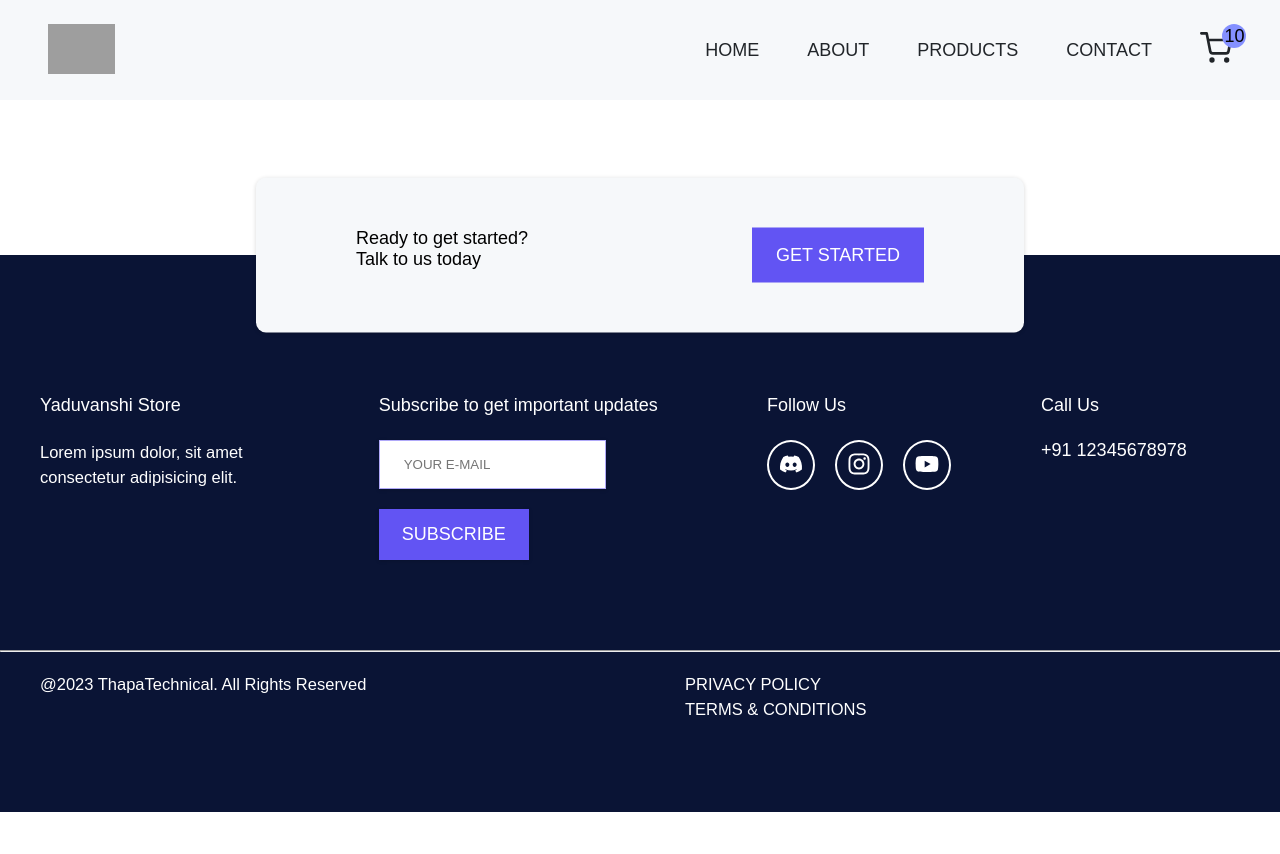
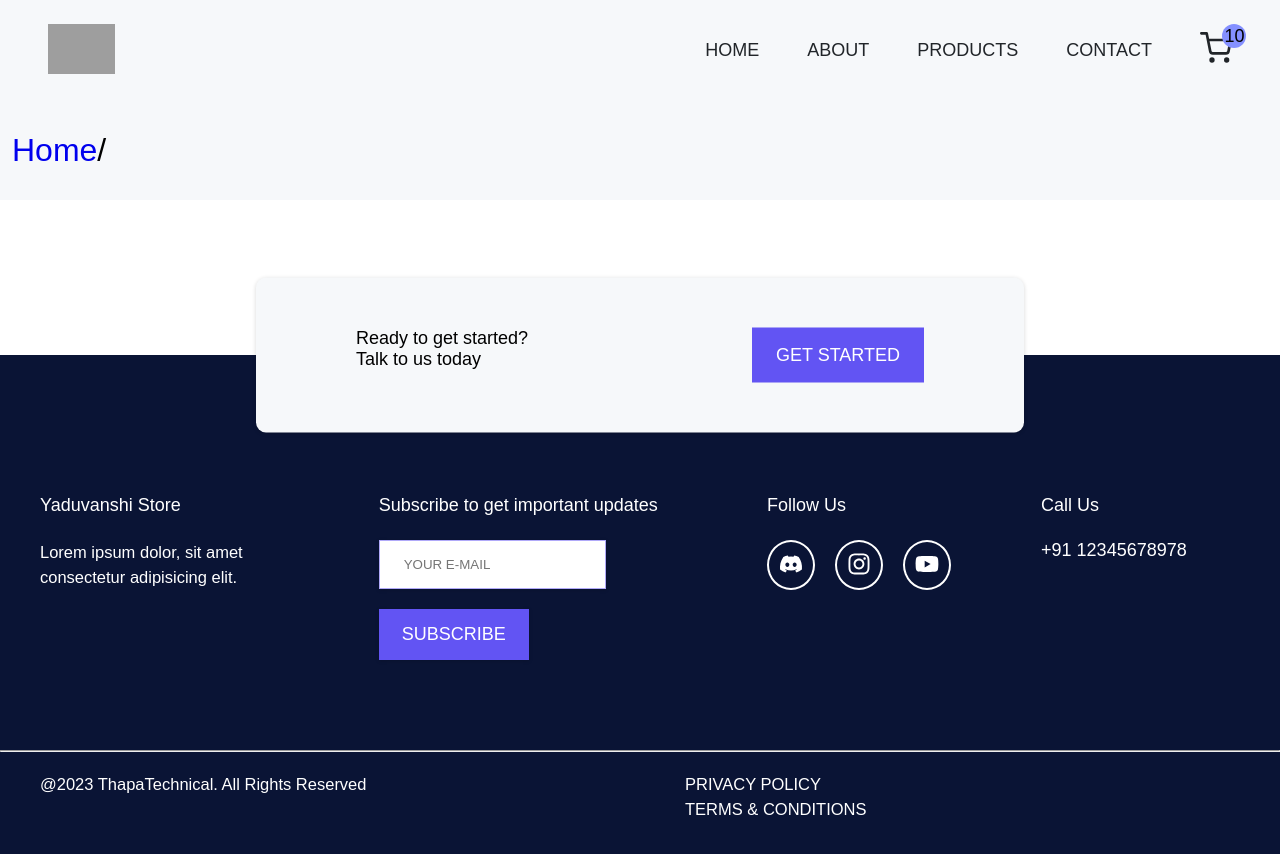
Before and after one commit to ashwin7455/E-commerce, a React (Create React App) app: page /singleproduct/1 in a window 1280 px wide. Shown: the top 854 px of the page. Before the commit the page ends 812 px from the top, so only its background shows below. Built offline with nearby package versions, Linux system fonts and the light colour scheme; no server answers; grey boxes are pictures that could not be loaded.

Commit message:
added pagenavigation

```diff
--- a/src/SingleProduct.js
+++ b/src/SingleProduct.js
@@ -1,4 +1,48 @@
 import styled from "styled-components";
+
+import { useParams } from "react-router-dom";
+
+import React, { useEffect } from 'react'
+import { useProductContext } from "./components/context/Productcontex";
+import PageNavigation from "./components/PageNavigation";
+
+const API = "https://api.pujakaitem.com/api/products"
+
+
+
+const SingleProduct = () => {
+  const { getSingleProduct ,isSingleLoading , singleProduct } = useProductContext()
+   const { id } = useParams()
+
+   const {
+     id:alias,
+     name,
+     company,
+     price,
+     description,
+     category,
+     stocks,
+     stars,
+     reviews,
+   } = singleProduct;
+
+
+   useEffect(() => {
+     getSingleProduct(`${API}?id=${id}`);
+   },[])
+
+  return (
+    <Wrapper>
+      <PageNavigation title = {name}/>
+    </Wrapper>
+  )
+
+}
+
+export default SingleProduct
+
+
+
 
 
 
@@ -74,11 +118,3 @@ const Wrapper = styled.section`
     padding: 0 2.4rem;
   }
 `;
-const SingleProduct = ()  => {
-return (
-<Wrapper></Wrapper>
-)
-
-}
-
-export default SingleProduct;
--- /dev/null
+++ b/src/components/PageNavigation.js
@@ -0,0 +1,31 @@
+import React from 'react'
+import styled from 'styled-components';
+import { NavLink } from 'react-router-dom';
+
+const PageNavigation = ( {title} ) => {
+  return (
+    <>
+   <Wrapper>
+      <NavLink to="/home">Home</NavLink>/{title}
+    </Wrapper>
+    </>
+
+
+  )
+}
+
+const Wrapper = styled.section`
+  height: 10rem;
+  background-color: ${({ theme }) => theme.colors.bg};
+  display: flex;
+  justify-content: flex-start;
+  align-items: center;
+  font-size: 3.2rem;
+  padding-left: 1.2rem;
+
+  a {
+    font-size: 3.2rem;
+  }
+`;
+
+export default PageNavigation
```
